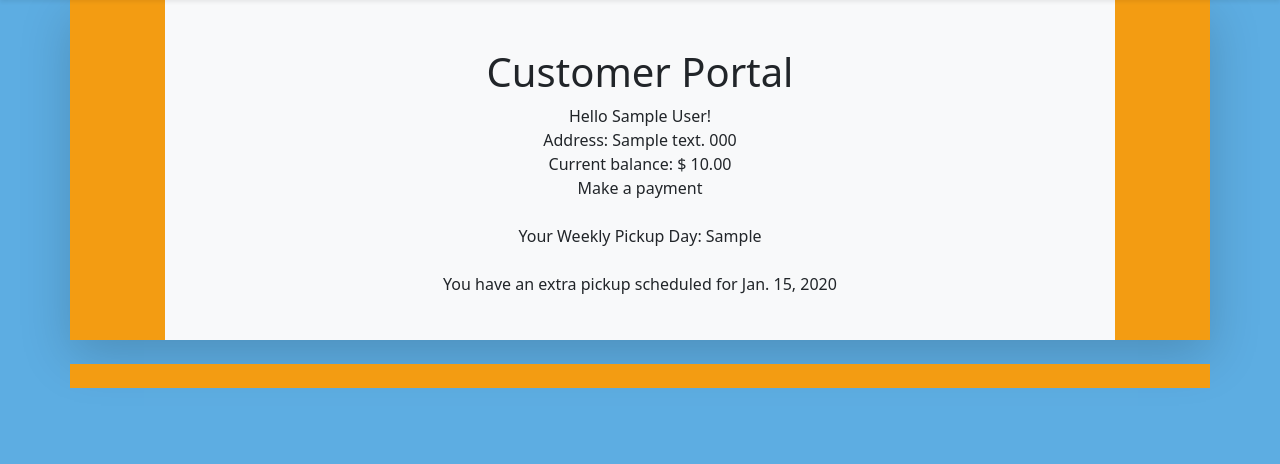
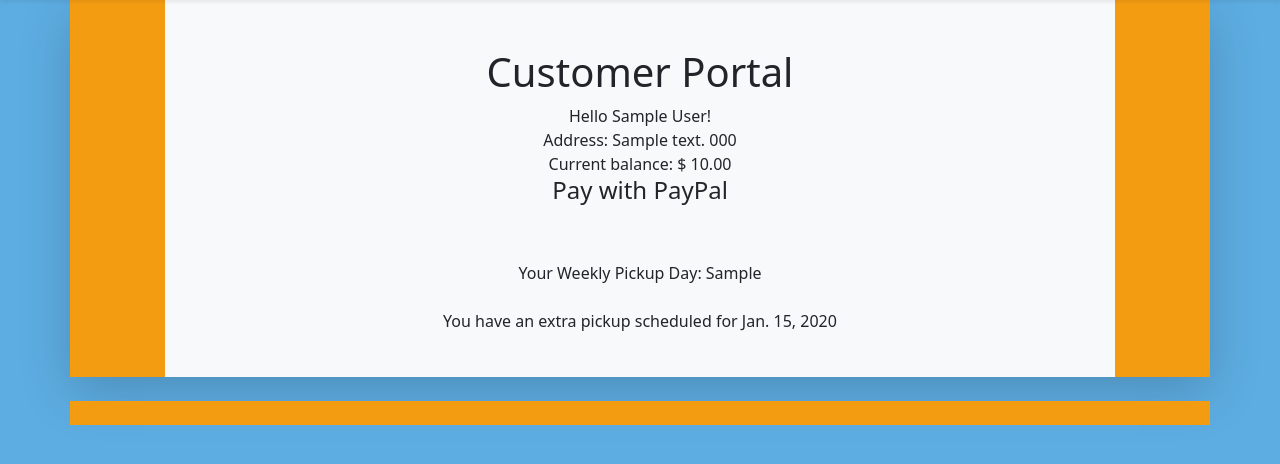
Before and after one commit to Atucker91/Trash_Collector, a Django app: page /customers/ in a window 1280 px wide. Shown: the part 108-572 px from the top of the page. Run offline with Django 3.2, Linux system fonts and the light colour scheme; a user stored in the database is signed in; tables that the repository leaves empty hold one stand-in row (values such as "Sample post").

Commit message:
Update index.html

```diff
--- a/trash_collector/customers/templates/customers/index.html
+++ b/trash_collector/customers/templates/customers/index.html
@@ -10,7 +10,8 @@ Hello {{ logged_in_customer.name }}!<br />
 Address: {{ logged_in_customer.address }} {{logged_in_customer.zip_code }}<br />
 Current balance: $ {{ logged_in_customer.balance }}.00
 <br />
-Make a payment{{ form.render }}
+<h4>Pay with PayPal</h4>
+    {{ form.render }}
 <br /><br />
 Your Weekly Pickup Day: {{ logged_in_customer.weekly_pickup }}
 <br />
```
